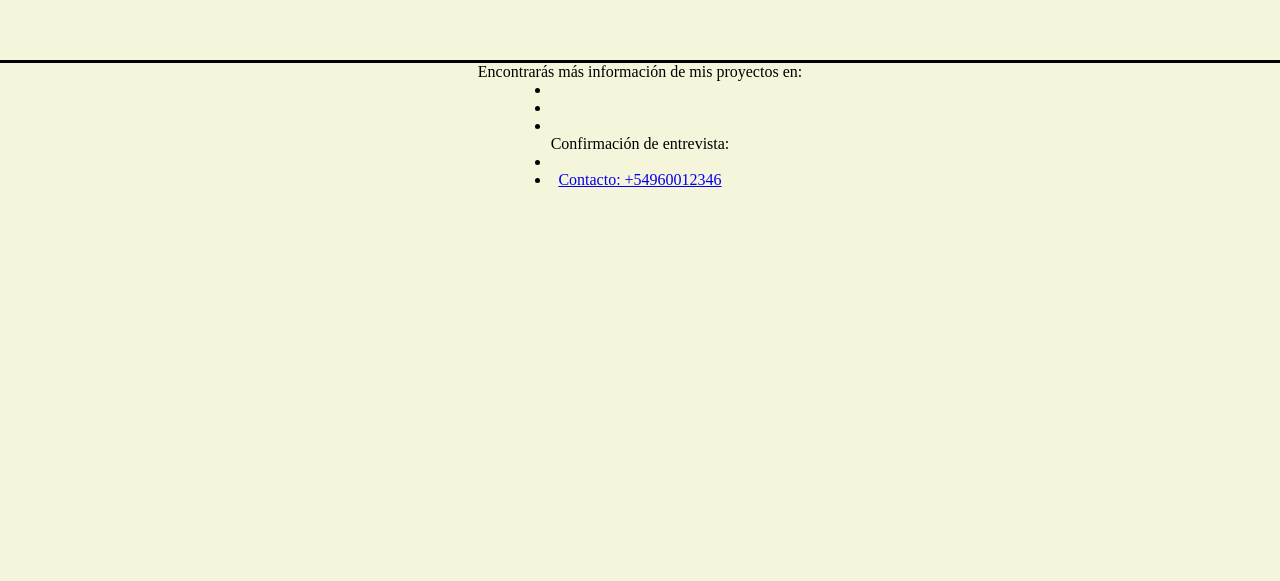
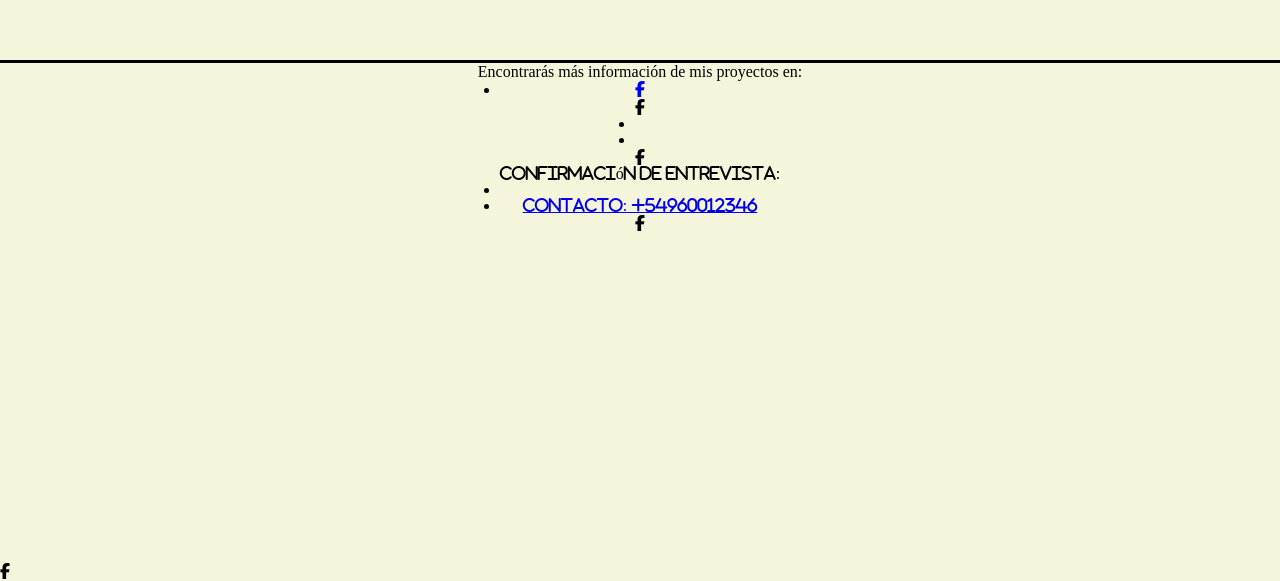
Before and after one commit to eztelyn/eztelyn.github.io, a plain HTML site: page index.html in a window 1280 px wide. Shown: the part 2618-3199 px from the top of the page. Drawn offline with Linux system fonts and the light colour scheme.

Commit message:
Update index.html

```diff
--- a/index.html
+++ b/index.html
@@ -109,7 +109,9 @@
         <p>Encontrarás más información de mis proyectos en:</p>
         <div class="social">
             <ul>
-                 <li><a href="https://www.facebook.com/" class="icon-facebook2" target="_blank"></a></li>
+                <script src="https://use.fontawesome.com/0adc4d4ec5.js"></script>
+
+                 <li><a href="https://www.facebook.com/sharer/sharer.php?u=https://geofault.com" target="_blank" class="facebook"><i class="fa fa-facebook" aria-hidden="true"></a></li>
                  <li><a href="https://twitter.com/" class="icon-twitter" target="_blank"></a></li>
                  <li><a href="https://www.instagram.com/" class="icon-instagram" target="_blank"></a></li>
 
```
